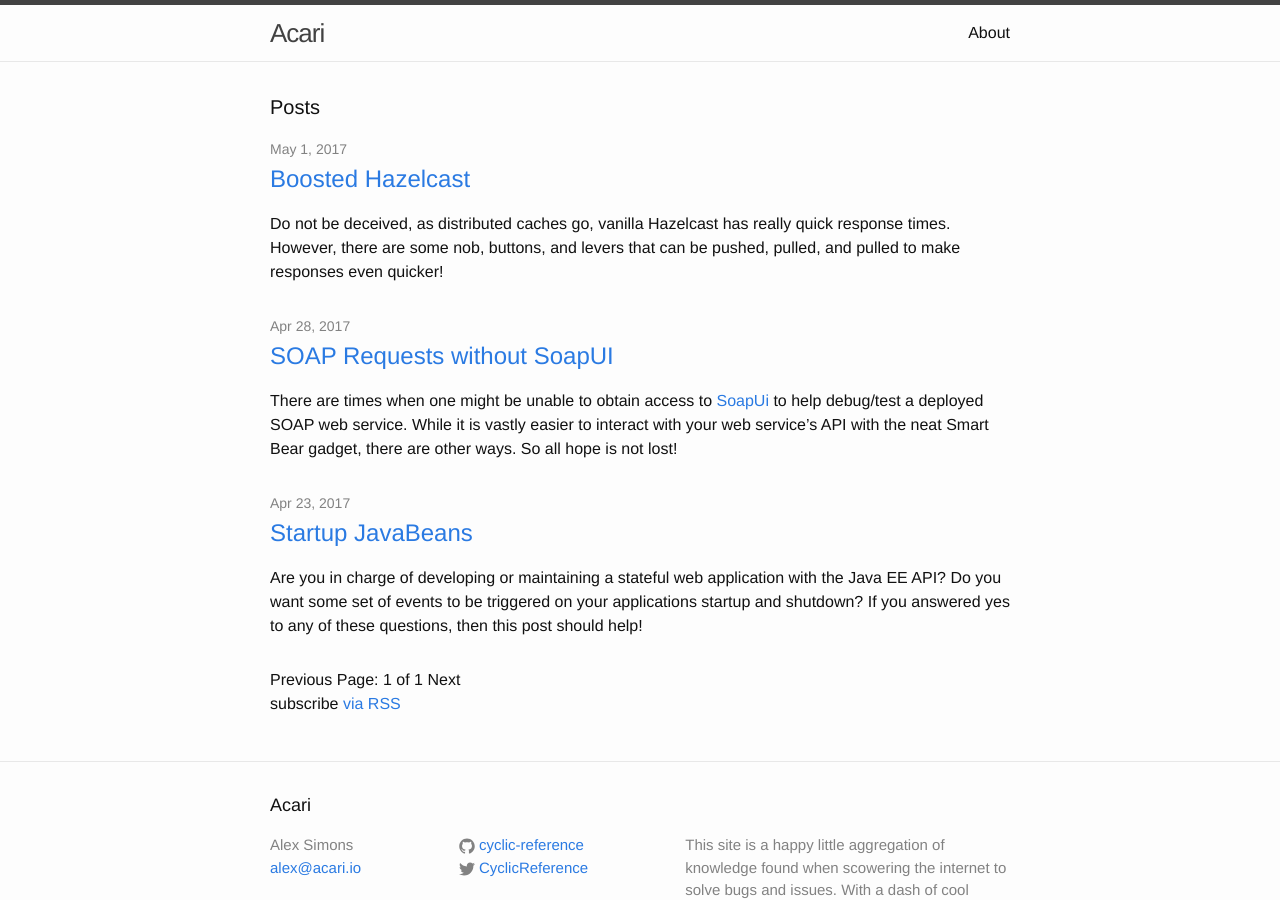
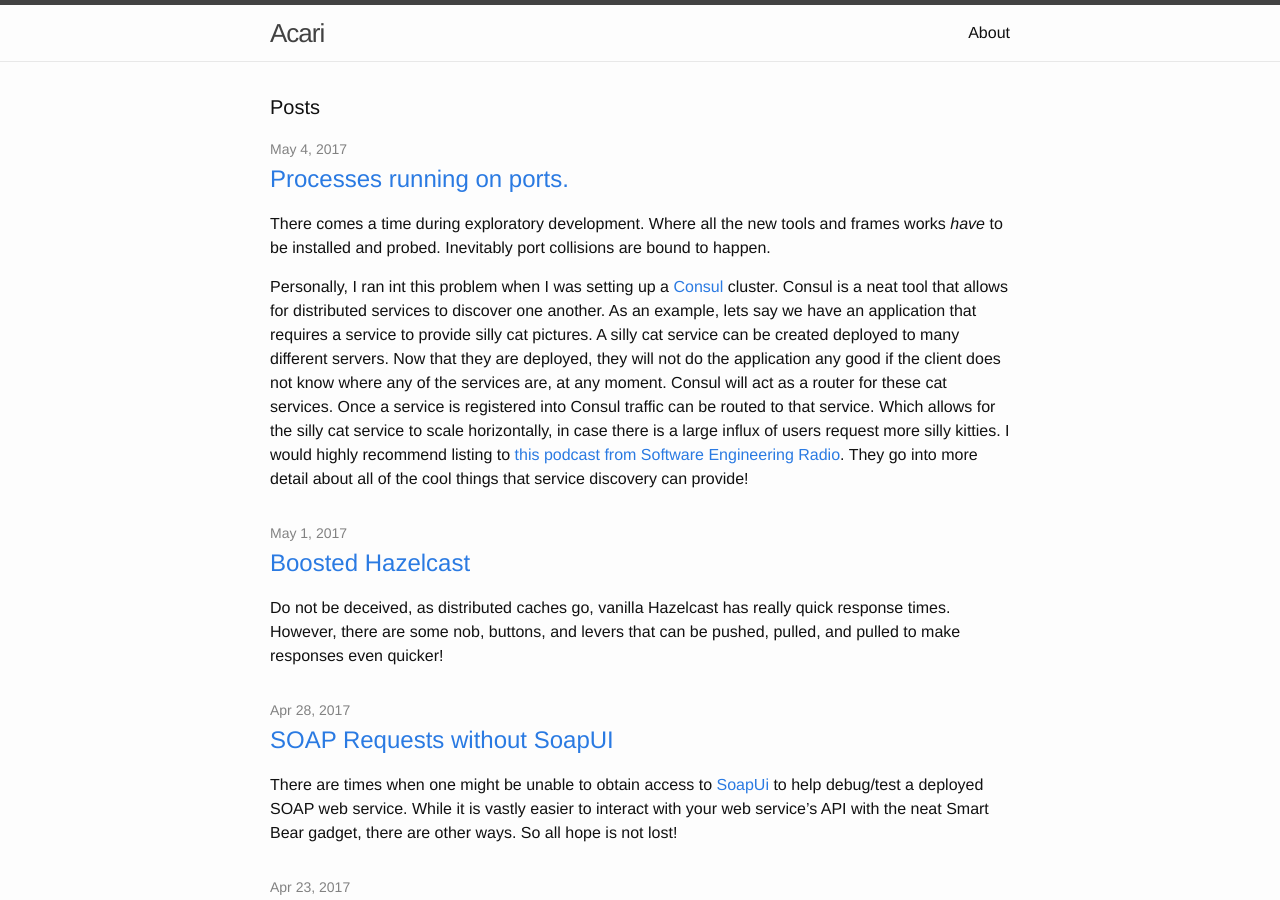
Before and after one commit to Unthrottled/blog, a Jekyll site: the page built from index.html, in a window 1280 px wide and 900 px high. Built offline with Jekyll 4.4.1, drawn with Linux system fonts in a browser that asks for light colours; the list of posts is cut into pages by our own code.

Commit message:
New posto

```diff
--- /dev/null
+++ b/_posts/2017-05-04-Finding-Processes-On-Ports.md
@@ -0,0 +1,29 @@
+---
+layout: post
+title: Processes running on ports.
+categories: sysadmin
+---
+There comes a time during exploratory development.
+Where all the new tools and frames works _have_ to be installed and probed.
+Inevitably port collisions are bound to happen.
+
+Personally, I ran int this problem when I was setting up a [Consul](http://www.consul.io) cluster.
+Consul is a neat tool that allows for distributed services to discover one another.
+As an example, lets say we have an application that requires a service to provide silly cat pictures.
+A silly cat service can be created deployed to many different servers.
+Now that they are deployed, they will not do the application any good if the client does not know where any of the services are, at any moment.
+Consul will act as a router for these cat services.
+Once a service is registered into Consul traffic can be routed to that service.
+Which allows for the silly cat service to scale horizontally, in case there is a large influx of users request more silly kitties.
+I would highly recommend listing to [this podcast from Software Engineering Radio](http://www.se-radio.net/2016/08/se-radio-episode-264-james-phillips-on-service-discovery/).
+They go into more detail about all of the cool things that service discovery can provide!
+
+Anyways, back to the task at hand.
+So I was setting up a Consul cluster via docker images, and I had to expose UDP port 53 on the image and associate it to a port on my docker host.
+Upon running the container, I was notified of port collision.
+Having port collisions on 8080 or 80 would have ben expected, but port 53, really?
+
+Ubuntu is my operating system of choice, so I am able to use unix commands.
+The following is satisfactory for finding the proccess id (PID) running on a port. Provided you have sudoer permissions:
+
+    sudo lsof -n -i | grep :53
```
Also changed, not shown: _posts/2017-05-01-Hazelcast-Performance-Serialization.md (+1 -1 lines).
